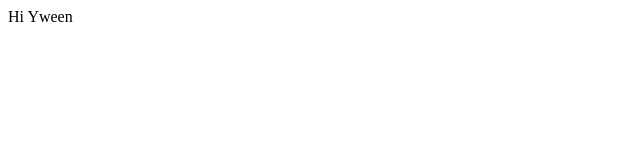
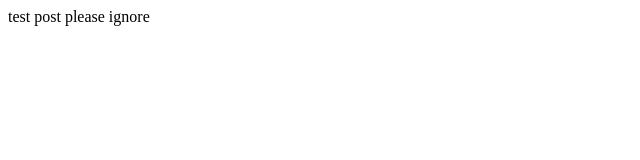
Before and after one commit to foodiefood/mygithubpage, a plain HTML site: page index.html in a window 1280 px wide. Shown: the whole page, without its empty margins (0-640 px from the left). Drawn offline with Linux system fonts and the light colour scheme.

Commit message:
test post please ignorerino

```diff
--- a/index.html
+++ b/index.html
@@ -4,6 +4,6 @@
     </head>
 
     <body>
-        Hi Yween
+        test post please ignore
     </body>
 </html>
```
